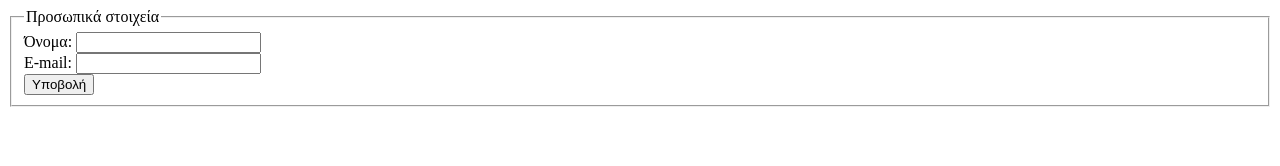
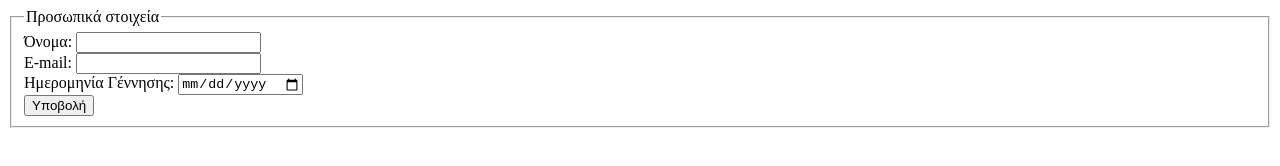
Before and after one commit to AthenaPnevmatikaki/ece_gk802, a plain HTML site: page form.html in a window 1280 px wide. Drawn offline with Linux system fonts and the light colour scheme.

Commit message:
add birthday

```diff
--- a/form.html
+++ b/form.html
@@ -21,6 +21,10 @@
                 <input type="email" id="mail" name="user_mail">
             </div>
             <div>
+                <label for="birthday">Ημερομηνία Γέννησης:</label>
+                <input type="date" id="birthday" name="user_birthday">
+            </div>
+            <div>
                 <input type="submit" value="Υποβολή">
             </div>
         </fieldset>
```
